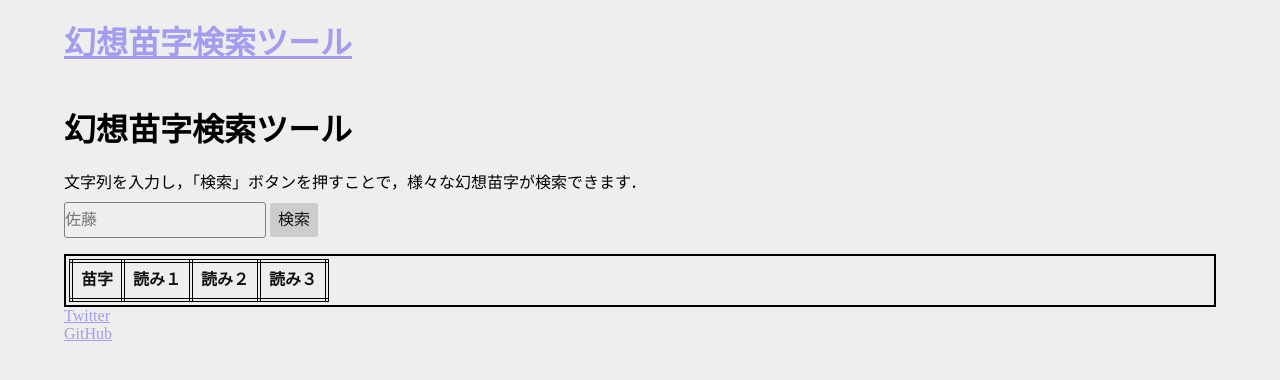
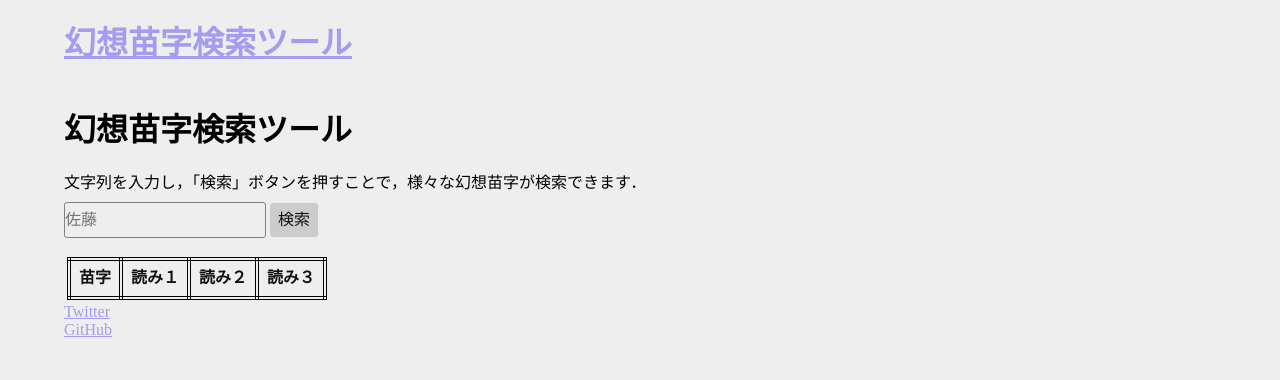
Before and after one commit to satoshin-des/GensoMyoji, a Jekyll site: the page built from index.html, in a window 1280 px wide. Shown: the top 380 px of the page. Built offline with Jekyll 4.4.1, drawn with Linux system fonts in a browser that asks for light colours.

Commit message:
main.css の更新

```diff
--- a/css/main.css
+++ b/css/main.css
@@ -108,7 +108,5 @@ td, th {
 /* table style */
 .table {
   margin-top: 1rem;
-  border-width: 2px;
-  border-color: black;
   padding: 3px;
 }
```
